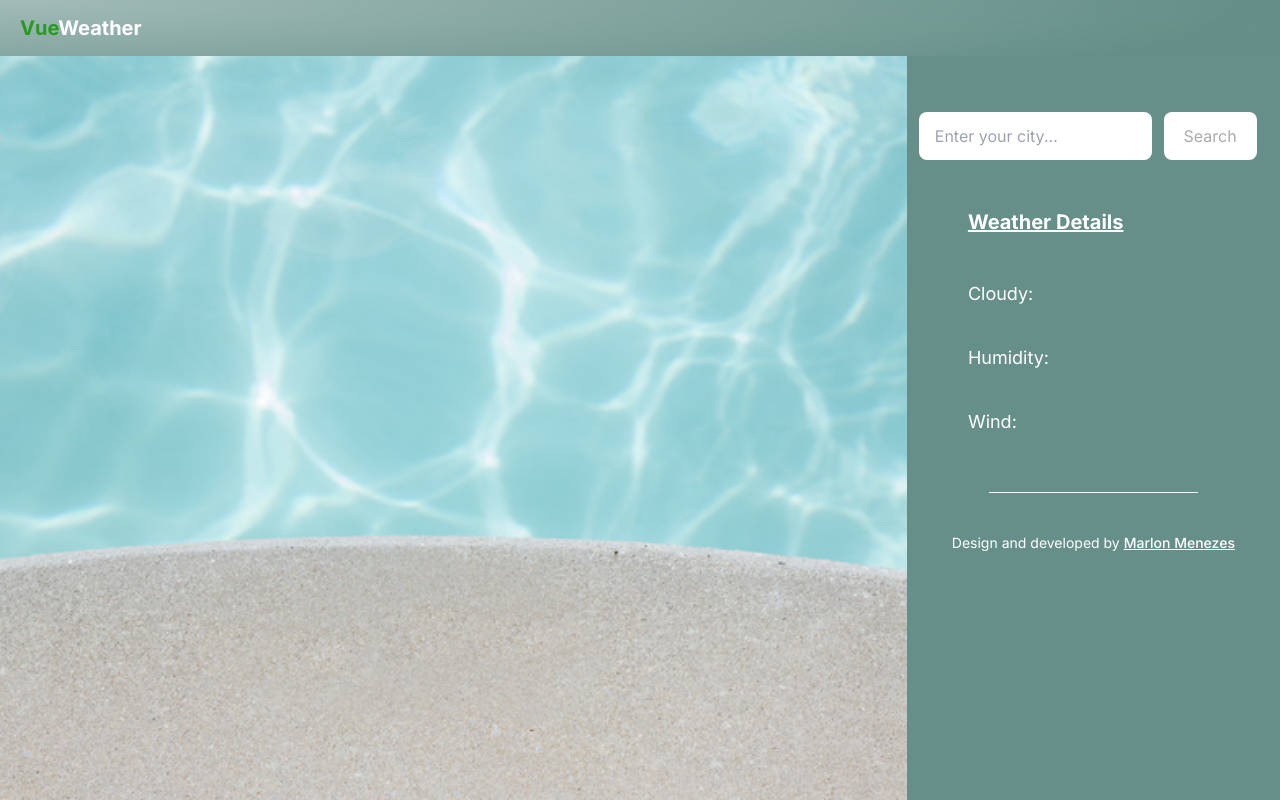
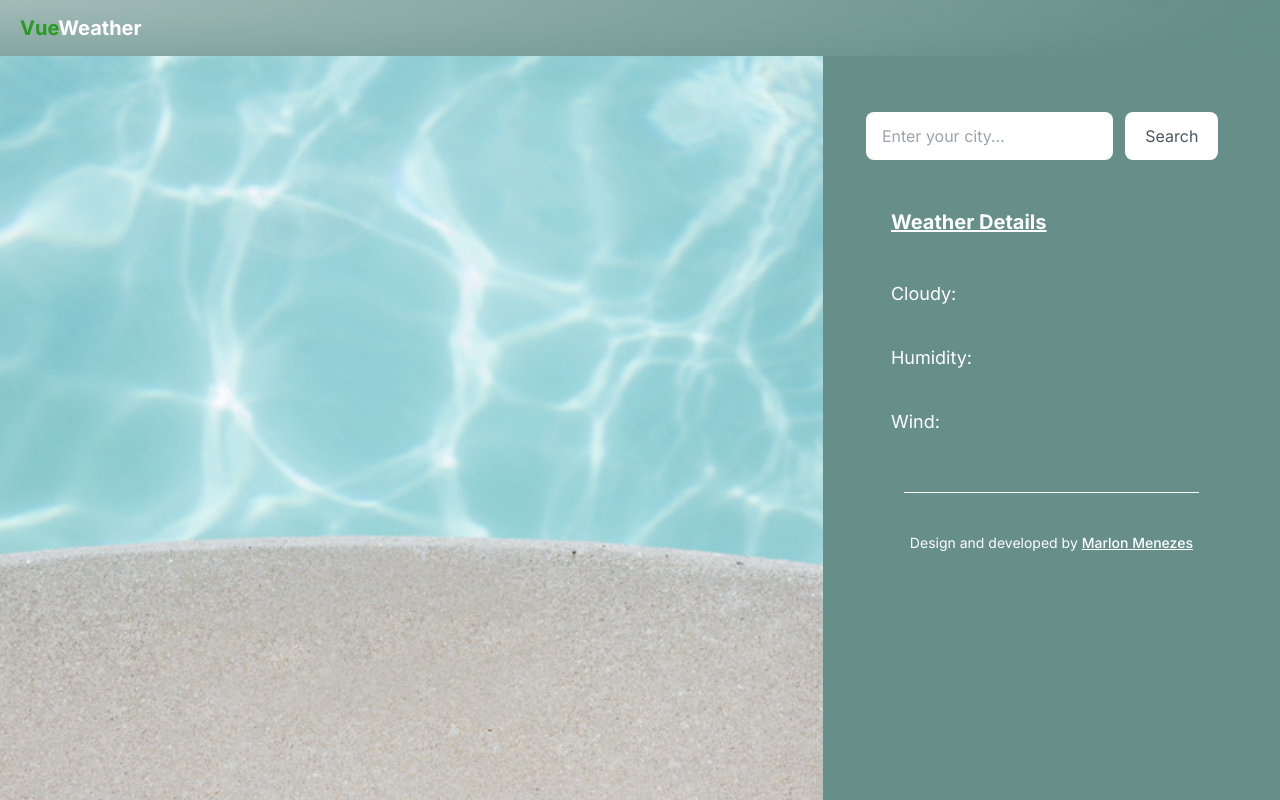
Before and after one commit to SouEuMarlon/vueweather, a Vue app: page / in a window 1280 px wide. Built offline with nearby package versions, Linux system fonts and the light colour scheme.

Commit message:
refactor at meta description and side section

```diff
--- a/index.html
+++ b/index.html
@@ -5,6 +5,7 @@
   <meta charset="UTF-8" />
   <link rel="icon" href="/src/assets/SmilingSun.svg" />
   <meta name="viewport" content="width=device-width, initial-scale=1.0" />
+  <meta name="description" content="Aplicação para informação do clima.">
   <link rel="preconnect" href="https://fonts.googleapis.com">
   <link rel="preconnect" href="https://fonts.gstatic.com" crossorigin>
   <link href="https://fonts.googleapis.com/css2?family=Inter:wght@300;400;500;700&display=swap" rel="stylesheet">
--- a/src/components/SideSection.vue
+++ b/src/components/SideSection.vue
@@ -12,7 +12,7 @@
       </div>
       <div class="weatherInfo">
         <div class="info-content">
-          <h3 class="info-title">Weather Details</h3>
+          <p class="info-title">Weather Details</p>
           <div class="info-cloudy">
             <p class="cloudy-title">Cloudy:</p>
             <p class="cloudy-value" v-if="hasCloudy">{{ cloudy }}</p>
@@ -85,12 +85,11 @@ export default {
 </script>
 
 <style scoped>
+.side-bg {
+  @apply bg-bgGreen w-3/12;
+}
 .sideContainer {
-  @apply flex flex-col pt-14 w-full pb-0 px-3;
-}
-
-.side-bg {
-  @apply bg-bgGreen;
+  @apply flex flex-col pt-14 pb-0 px-3;
 }
 
 .searchContainer {
@@ -102,7 +101,7 @@ export default {
 }
 
 .search_button {
-  @apply bg-white bg-no-repeat text-greyText text-base text-center rounded-lg ml-3 py-3 pl-5 pr-5 hover:text-bgGreen transition-all;
+  @apply bg-white bg-no-repeat text-gray-600 text-base text-center rounded-lg ml-3 py-3 pl-5 pr-5 hover:text-bgGreen transition-all;
 }
 
 /* Weather Info*/
@@ -132,12 +131,21 @@ export default {
   content: "_";
   margin-top: 107px;
 
-  @apply bg-white w-10/12 h-px mt-14 mx-auto block;
+  @apply bg-white w-11/12 h-px mt-14 mx-auto block;
+}
+
+@media screen and (max-width: 1280px) {
+  .side-bg {
+    @apply bg-bgGreen w-5/12;
+  }
 }
 
 @media screen and (max-width: 768px) {
+  .side-bg {
+    @apply bg-bgGreen w-full;
+  }
   .sideContainer {
-    @apply flex flex-col items-center justify-around pt-0 w-full;
+    @apply flex flex-col items-center justify-around pt-0;
   }
 
   .searchContainer {
@@ -145,11 +153,11 @@ export default {
   }
 
   .search_input {
-    @apply w-96 h-inputDeskHeight rounded-lg px-2 outline-none;
+    @apply w-96 py-3 rounded-lg px-4 outline-none;
   }
 
   .search_button {
-    @apply bg-white bg-no-repeat text-greyText text-base text-center rounded-lg ml-3 py-3 pl-5 pr-5 hover:text-bgGreen transition-all;
+    @apply bg-white bg-no-repeat text-gray-600 text-base text-center rounded-lg ml-3 py-3 pl-5 pr-5 hover:text-bgGreen transition-all;
   }
 
   /* Weather Info*/
@@ -173,11 +181,11 @@ export default {
   }
 
   .search_input {
-    @apply w-56 h-inputDeskHeight rounded-lg px-2 outline-none;
+    @apply w-56 py-3 rounded-lg px-4 outline-none;
   }
 
   .search_button {
-    @apply bg-white bg-no-repeat text-greyText text-base text-center rounded-lg ml-3 py-3 pl-5 pr-5 hover:text-bgGreen transition-all;
+    @apply bg-white bg-no-repeat text-gray-600 text-base text-center rounded-lg ml-3 py-3 pl-5 pr-5 hover:text-bgGreen transition-all;
   }
 
   /* Weather Info*/
```
